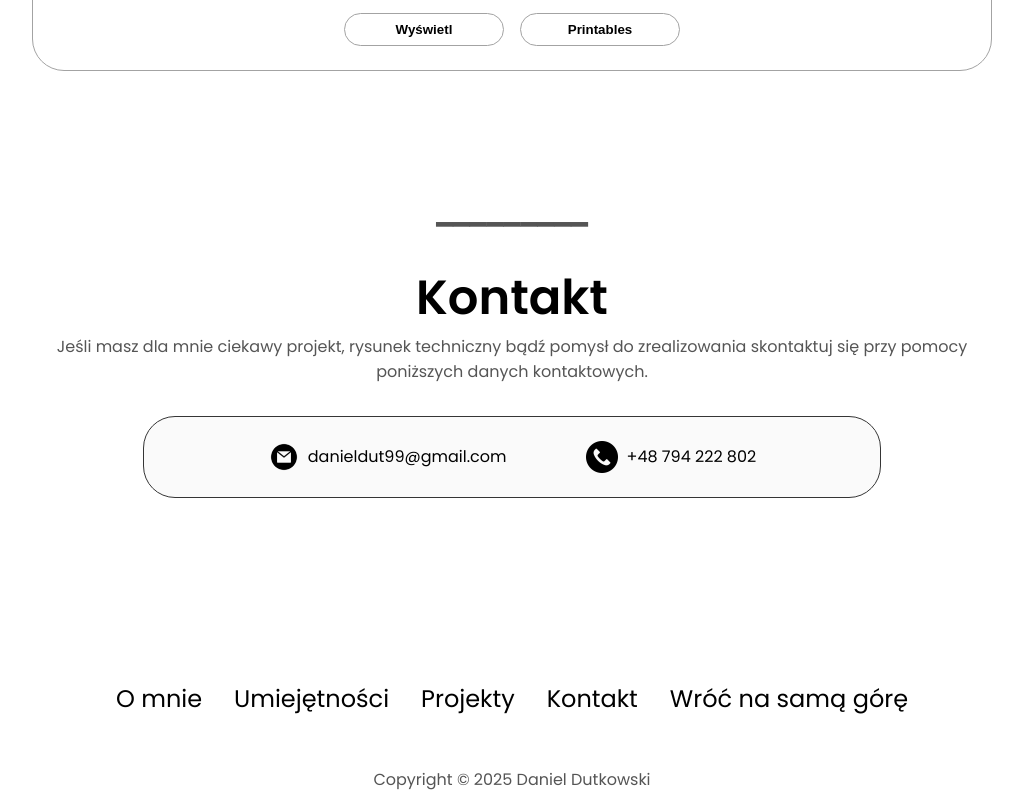
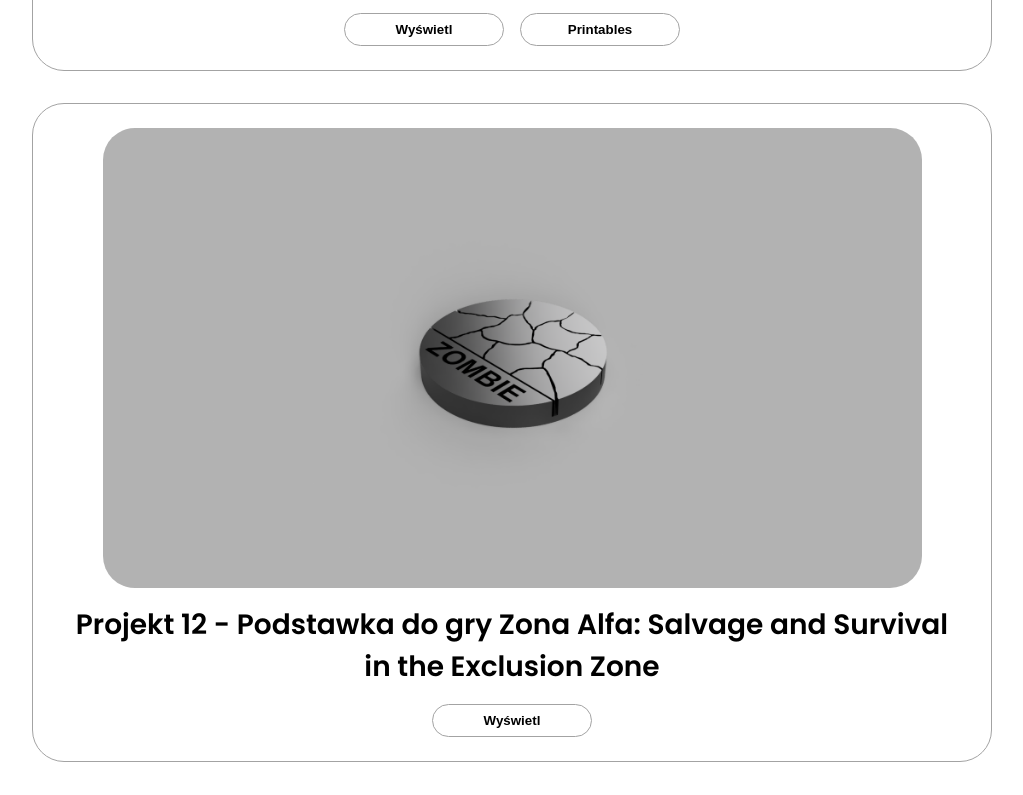
Before and after one commit to danieldut99/strona-glowna, a plain HTML site: page index.html in a window 1280 px wide. Shown: the part 5378-6173 px from the top of the page, without its empty margins (128-1151 px from the left). Drawn offline with Linux system fonts and the light colour scheme.

Commit message:
update
added new project and some index.html lines

```diff
--- a/index.html
+++ b/index.html
@@ -387,6 +387,7 @@
                     </button>
                 </div>
             </div>
+
             <div class="details-container color-container">
                 <div class="article-container">
                     <img src="./assets/project-7.png"
@@ -467,6 +468,22 @@
                 </div>
             </div>
         </div>
+        <div class="details-container color-container">
+            <div class="article-container">
+                <img src="./assets/project-12.png"
+                alt="Projekt 12"
+                class="project-img"
+                />
+            </div>
+            <h2 class="umiejetnosci-sub-title project-title">Projekt 12 - Podstawka do gry Zona Alfa: Salvage and Survival in the Exclusion Zone</h2>
+            <div class="btn-container">
+                <button class="btn btn-color-2 project-btn"
+                onclick="window.open('./assets/project-12.png', '_blank')">
+                    Wyświetl
+                </button>
+            </div>
+        </div>
+        </div>
     </section>
     <section id="contact">
         <p class="section__text__p1">━━━━━━━━━</p>
```
Also changed, not shown: assets/project-12.png (added).
